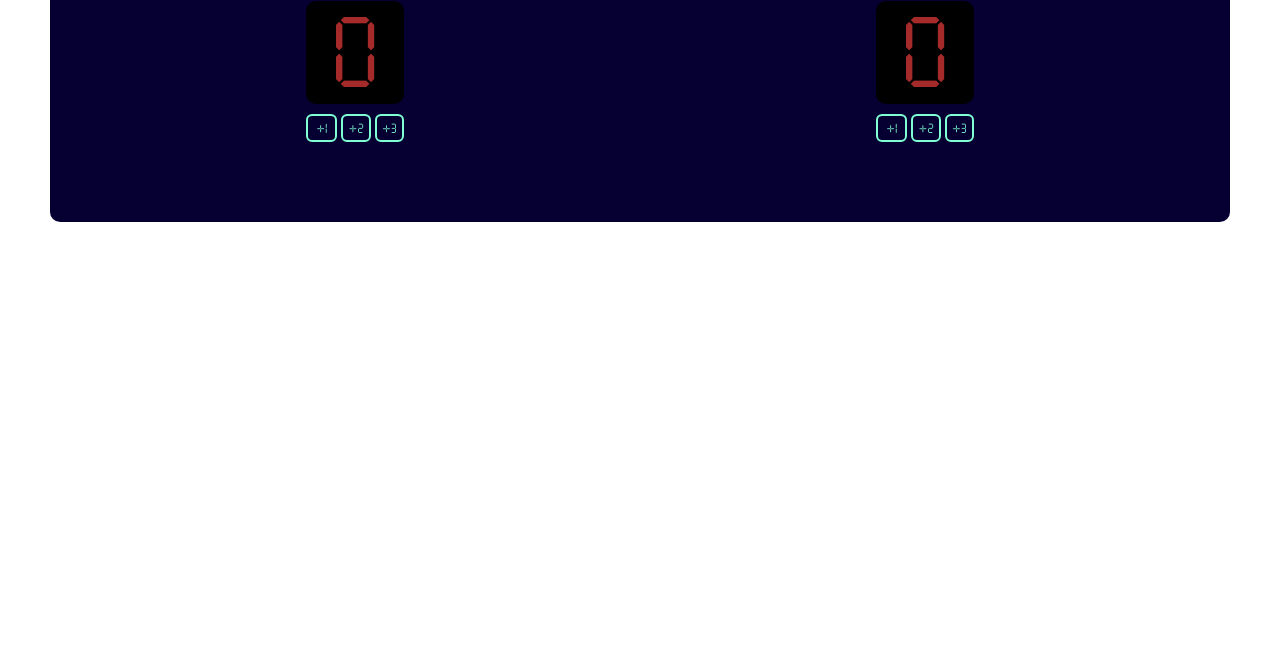
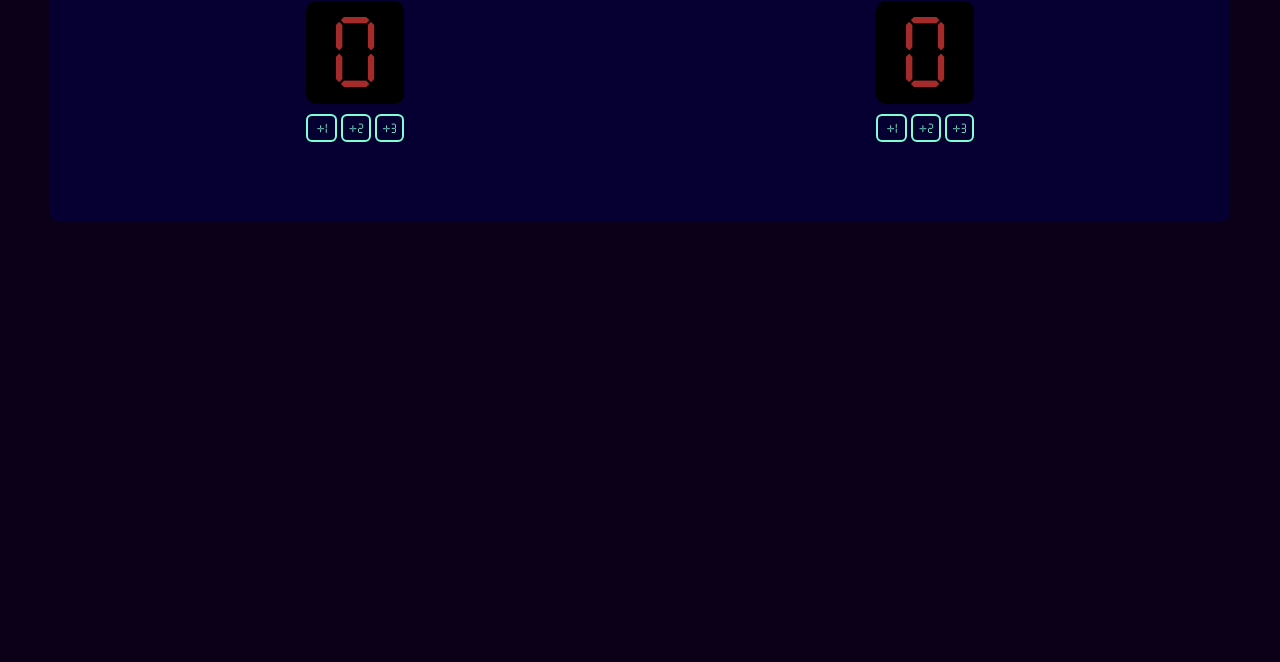
Before and after one commit to sogarox/Scoreboard, a website built with Vite: page index.html in a window 1280 px wide. Shown: the part 138-800 px from the top of the page. Built offline with nearby package versions, Linux system fonts and the light colour scheme.

Commit message:
changed bgcolor

```diff
--- a/index.css
+++ b/index.css
@@ -7,7 +7,7 @@
 
 body {
     margin: 0;
-
+    background-color: rgb(12, 0, 24);
 }
 
 .container {
```
